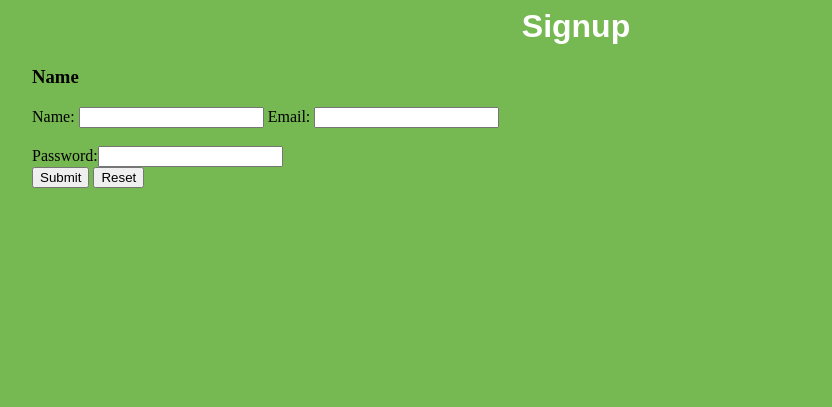
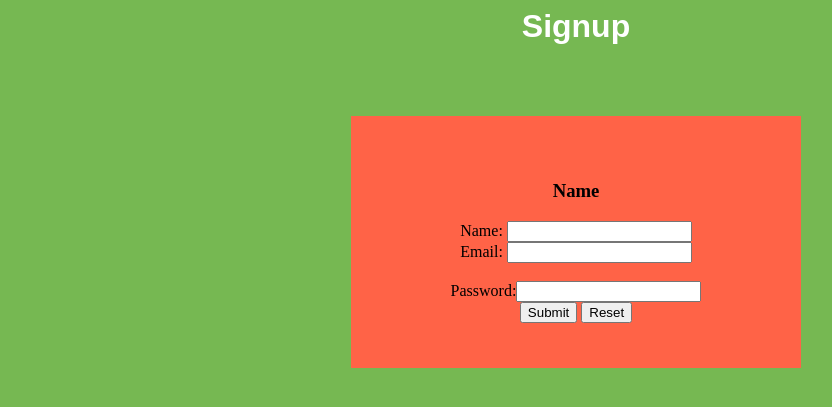
Before and after one commit to shaibal30/edit_profile, a PHP site: page /registration.php in a window 1280 px wide. Shown: the top 407 px of the page, without its empty margins (152-984 px from the left). Run offline with PHP 8.4, Linux system fonts and the light colour scheme.

Commit message:
change succesfully

```diff
--- a/css/style.css
+++ b/css/style.css
@@ -29,7 +29,7 @@ p{
         padding: 45px;
         text-align: center;
 }
-.form1,.form2 .message {
+.form1 .message,.form2 .message {
   color: #000000;
   font-size: 12px;
   border: none;
@@ -37,7 +37,7 @@ p{
   position: relative;
   border-style: none;
 }
-.form1,.form2 .message a{
+.form1 .message,.form2 .message a{
         color: #0000ff;
 }
 .form1,.form2 .input {
--- a/login1.php
+++ b/login1.php
@@ -11,7 +11,7 @@
 
 
         </div>
-        <div class="form">
+        <div class="form1">
             <form method="POST" action="login_submit.php">
                 email
                 <input type="text" name="email"/>
--- a/registration.php
+++ b/registration.php
@@ -8,9 +8,9 @@
             <div class="header">
                 <h1>Signup </h1>
             </div class="header">
-            <div class="form">
+            <div class="form2">
                 <h3>Name</h3>
-                Name: <input type= "text" name="name"/>
+                Name: <input type= "text" name="name"/></br>
                 Email: <input type= "text"  name= "email"/></br></br>
                 Password:<input type="password" name="password"/><br>
 	            <input type = "submit" name= "submit"/>
```
